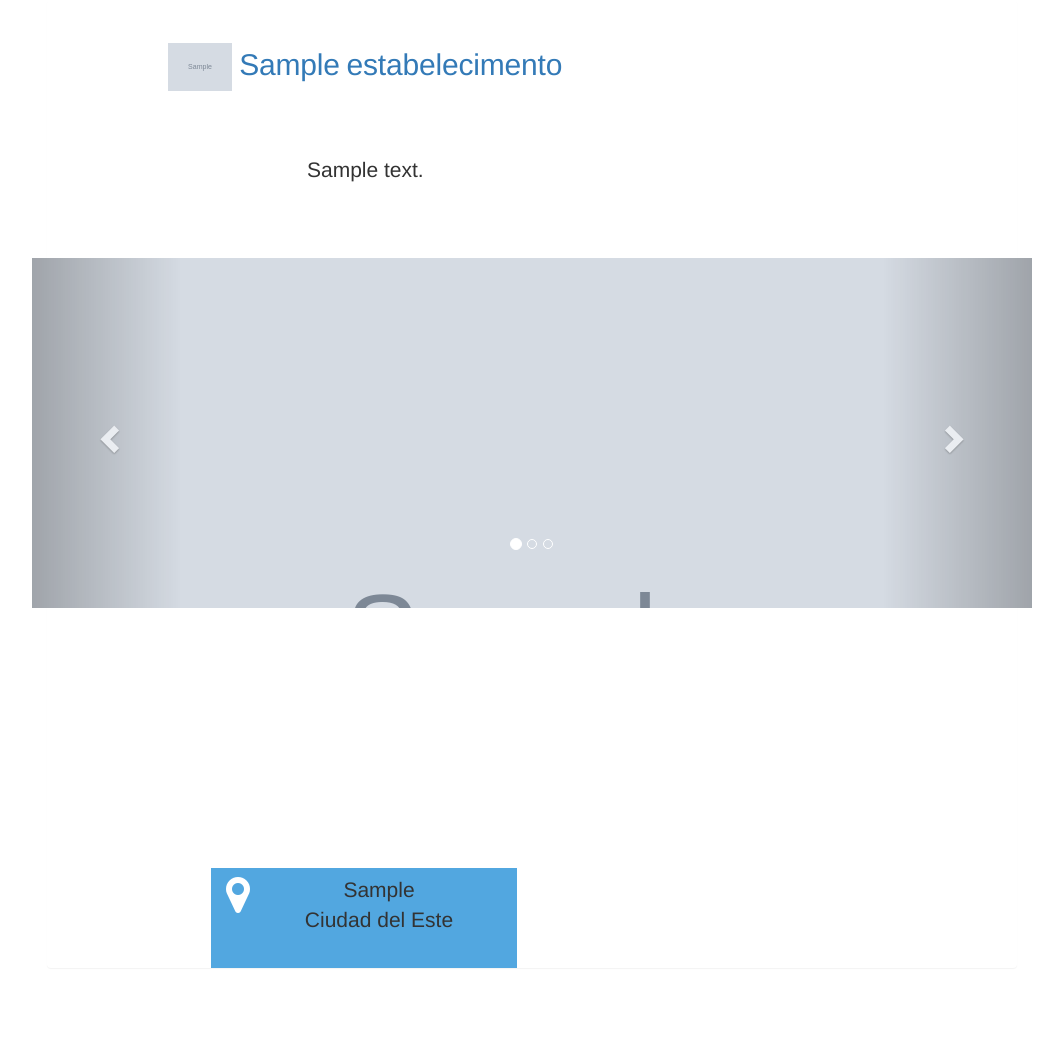
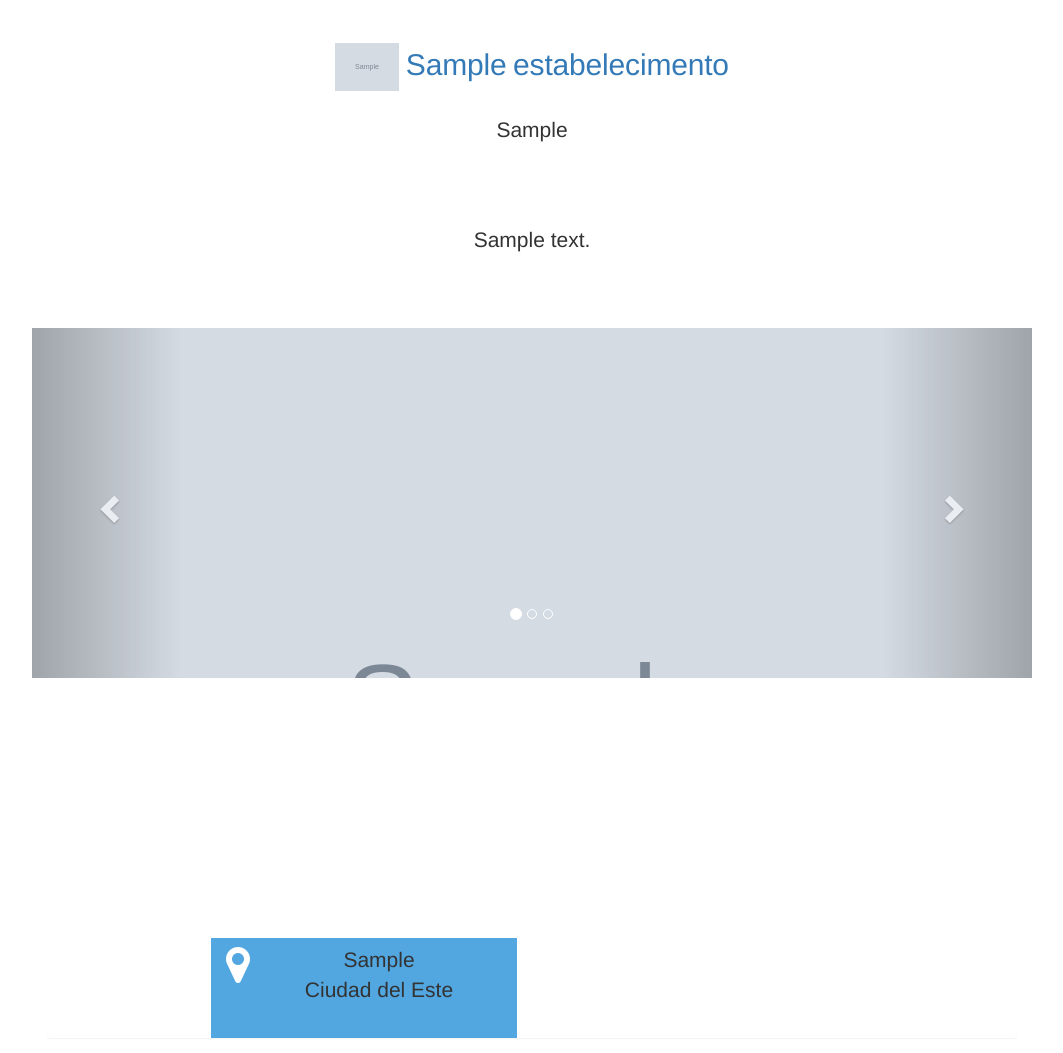
Before and after one commit to tyagow/servicos-paraguai, a Django app: a page that uses core/templates/core/estabelecimento_detail.html in a window 1280 px wide. Shown: the part 94-1147 px from the top of the page, without its empty margins (108-1171 px from the left). Before the commit the page ends 1062 px from the top, so only its background shows below. Run offline with Django 3.2, Linux system fonts and the light colour scheme; tables that the repository leaves empty hold one stand-in row (values such as "Sample post"); grey boxes marked "Sample" are stand-in pictures; some libraries are stand-ins or nearby versions.

Commit message:
Adicionando telefone a view detail_estabelecimento

```diff
--- a/core/static/css/main.css
+++ b/core/static/css/main.css
@@ -341,6 +341,7 @@ width:300px;
 
 .venue-address {
     min-height: 200px;
+    max-height: 200px;
     margin: auto;
     background: rgba(52, 152, 219, 0.85) none repeat scroll 0 0;
 }
@@ -353,6 +354,7 @@ width:300px;
 .venue-address .address .fa {
     position: absolute;
     left: 0;
+    height: 100%;
 }
 
 #map-canvas {
--- a/core/templates/core/estabelecimento_detail.html
+++ b/core/templates/core/estabelecimento_detail.html
@@ -3,13 +3,18 @@
 {% block content %}
     <section>
         <div class="row">
-            <div class="estabelecimento content padding-bottom-3 col-md-8 container">
+            <div class=" ">
                 <h2>{% if estabelecimento.logo %}<img src="{{ estabelecimento.logo.url }}" alt="" class="photo">{% endif %}    <a href="{{ estabelecimento.website }}">{{ estabelecimento.nome }}</a></h2>
 
+                <p class="telefones">
+                    {% for tel in estabelecimento.telefone.all %}
+                        {{ tel.numero }}
+                        <br/>
+                    {% endfor %}
+                </p>
                 <p>
                     {{ estabelecimento.descricao|linebreaks }}
                 </p>
-
             </div>
         </div>
     </section>
@@ -26,9 +31,9 @@
                 <!-- Wrapper for slides -->
 
                 <div class="carousel-inner" role="listbox">
-                    {% for e in estabelecimento.foto_set.all %}
-                        <div class="item active">
-                            <img src="{{ estabelecimento.logo.url }}" alt="1">
+                    {% for foto in estabelecimento.foto_set.all %}
+                        <div class="item {% if forloop.counter == 1 %}active{% endif %}">
+                            <img src="{{ foto.foto.url }}" alt="1">
                             <div class="carousel-caption">
 
                             </div>
@@ -53,7 +58,7 @@
         <div class="row min-h-10">
             <input id="coordenadas"  value="{{ estabelecimento.coordenadas }}" style="display: none;"/>
             <div id="map-canvas"></div>
-            <div class="row col-md-12 container">
+            <div class="row col-md-12">
                 <div class="venue row">
                     <div class="venue-address col-md-6 gutter">
                         <p class="address">
```
